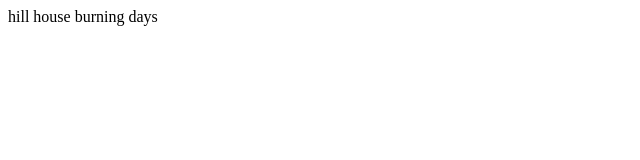
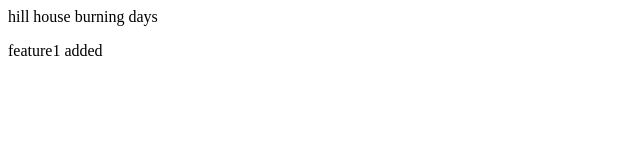
Before and after one commit to diyanarang/localrepo, a plain HTML site: page index.html in a window 1280 px wide. Shown: the full height of the page, 0-640 px from the left. Drawn offline with Linux system fonts and the light colour scheme.

Commit message:
added another branch

```diff
--- a/index.html
+++ b/index.html
@@ -1,3 +1,4 @@
 <p>hill house
     burning days
 </p>
+<p>feature1 added</p>
```
